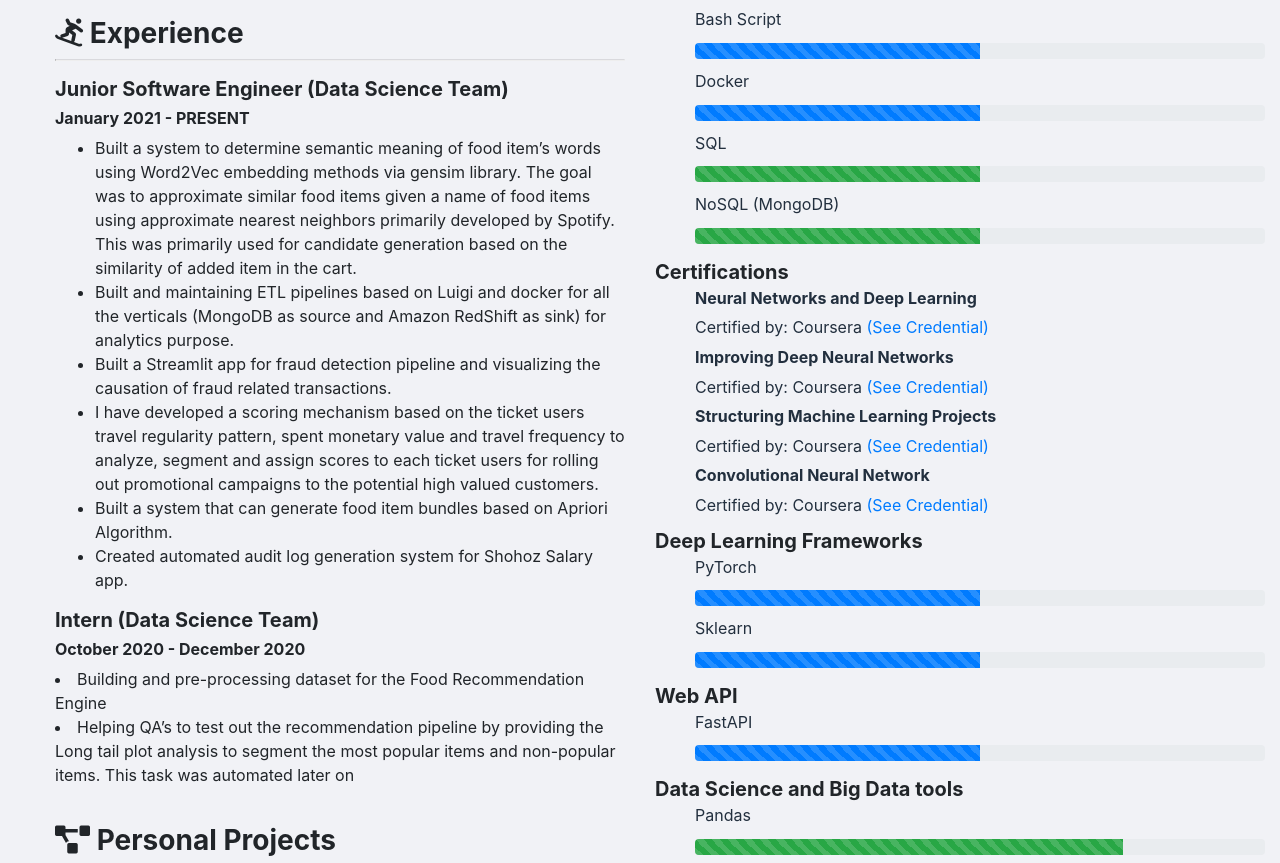
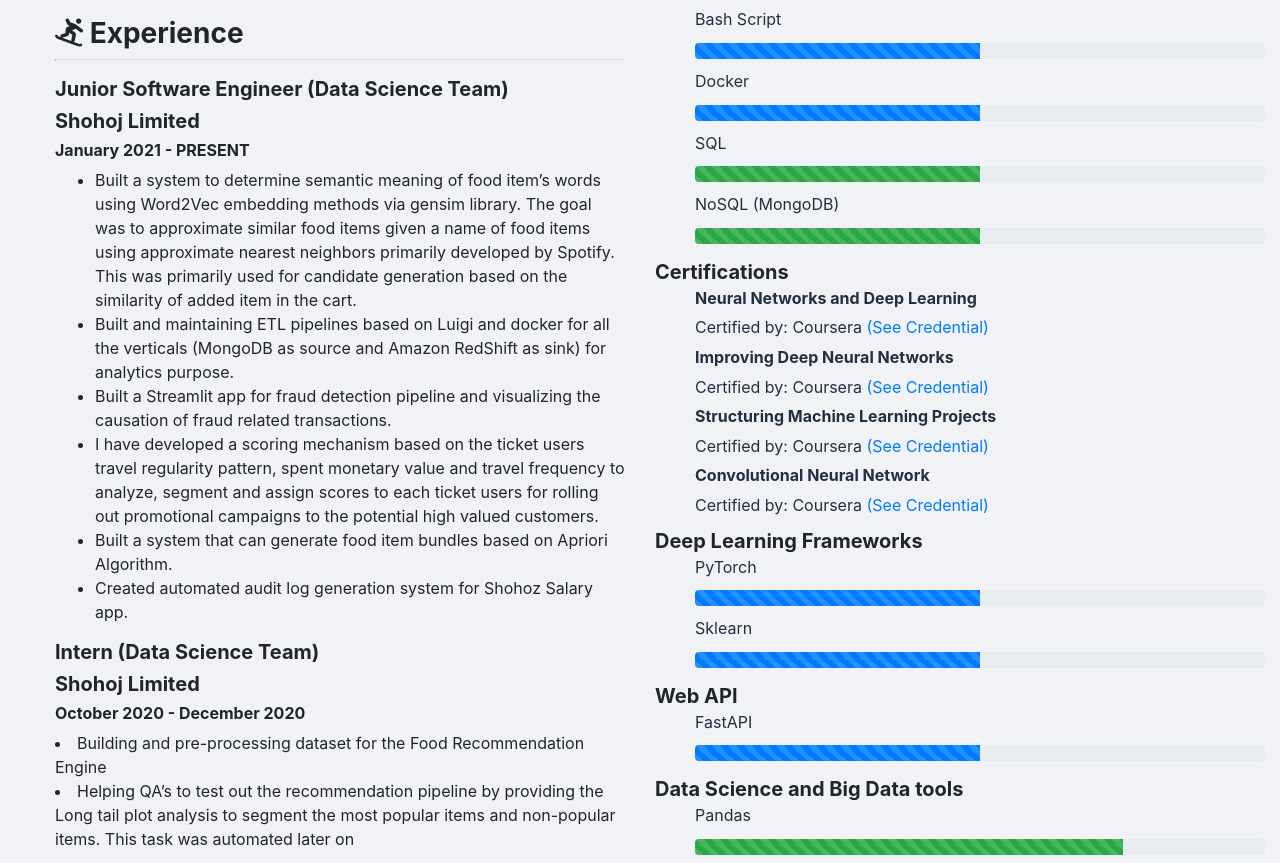
Before and after one commit to Mridul98/Mridul98.github.io, a plain HTML site: page index.html in a window 1280 px wide. Shown: the part 667-1530 px from the top of the page. Drawn offline with nearby package versions, Linux system fonts and the light colour scheme.

Commit message:
added missing company name

```diff
--- a/index.html
+++ b/index.html
@@ -56,6 +56,7 @@
                 <hr>
                 <p>
                     <h5 class="bold">Junior Software Engineer (Data Science Team)</h5>
+                    <h5 class="bold"> Shohoj Limited </h5>
                     <h6 class="bold">January 2021 - PRESENT</h6>
                     <ul>
                         <li>Built a system to determine semantic meaning of food item’s words using Word2Vec
@@ -69,6 +70,7 @@
                 </p>
                 <p>
                     <h5 class="bold">Intern (Data Science Team)</h5>
+                    <h5 class="bold"> Shohoj Limited </h5>
                     <h6 class="bold">October 2020 - December 2020</h6>
                     <li>Building and pre-processing dataset for the Food Recommendation Engine</li>
                     <li>Helping QA’s to test out the recommendation pipeline by providing the Long tail plot analysis to segment the most popular items and non-popular items.
```
